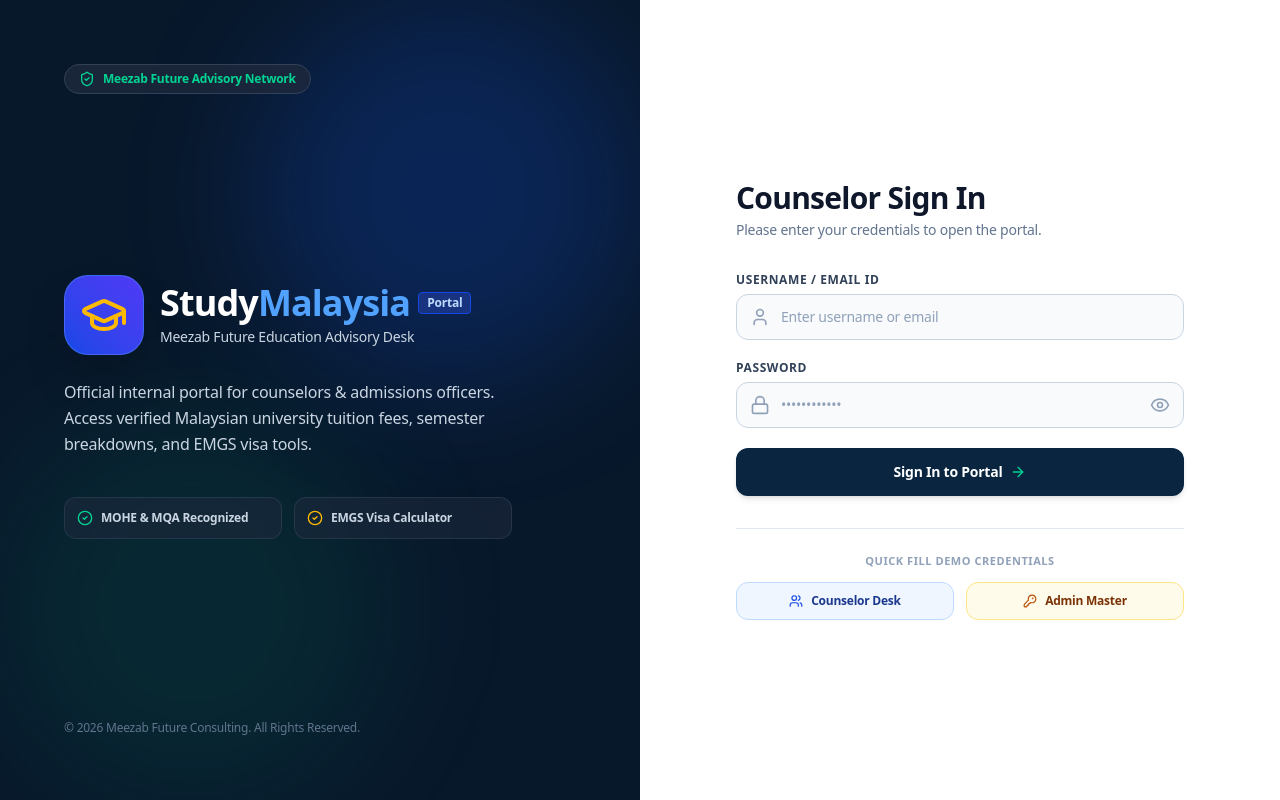
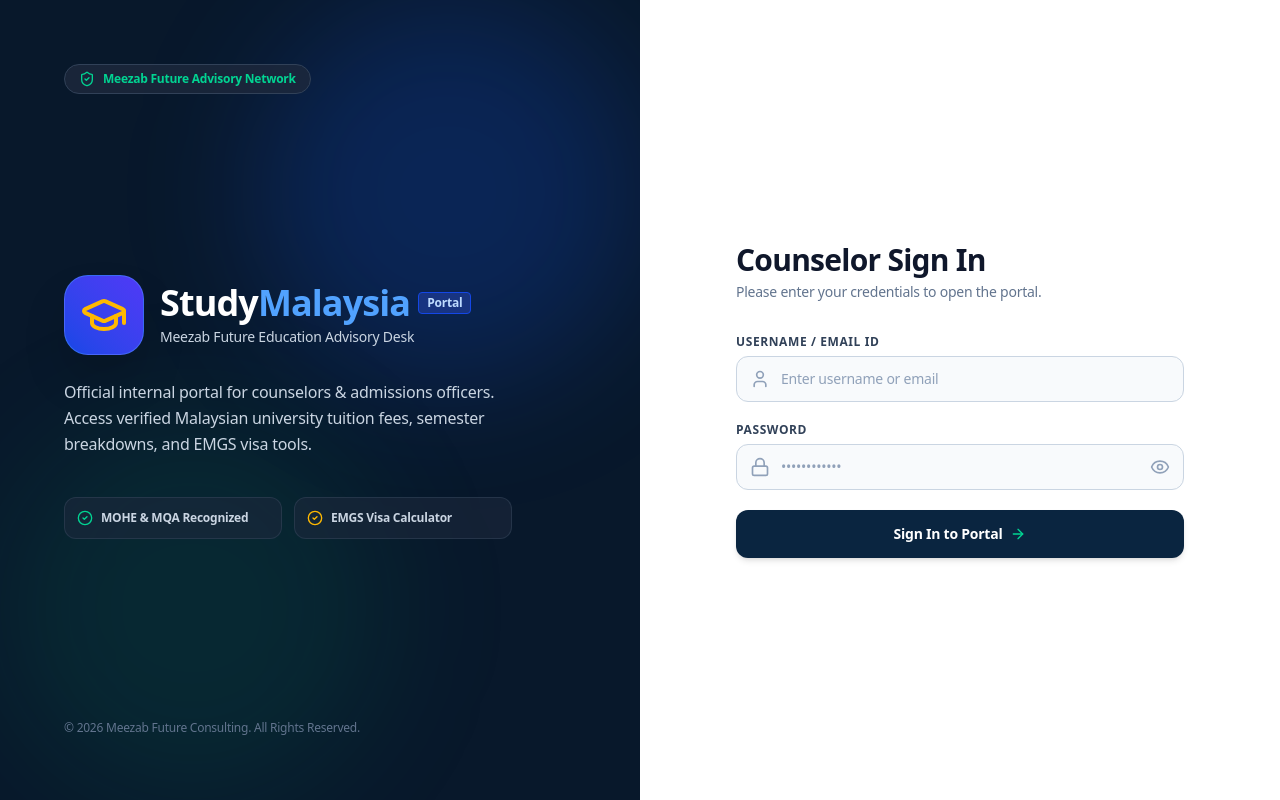
Before and after one commit to anasramzan0786-afk/studyinmalaysia, a Next.js app: page /login in a window 1280 px wide. Built offline with nearby package versions, Linux system fonts and the light colour scheme.

Commit message:
Remove demo credential buttons from login page; update to production auth

```diff
--- a/prisma/seed.ts
+++ b/prisma/seed.ts
@@ -30,8 +30,8 @@
   console.log('🧹 Existing data wiped cleanly.');
 
   // 1.5. Seed Default Users with bcrypt hashed passwords
-  const hashedAdminPassword = await bcrypt.hash('admin123', 10);
-  const hashedCounselorPassword = await bcrypt.hash('counselor123', 10);
+  const hashedAdminPassword = await bcrypt.hash('Meezab@456', 10);
+  const hashedCounselorPassword = await bcrypt.hash('Testcounselor@456', 10);
 
   await prisma.user.createMany({
     data: [
@@ -43,8 +43,8 @@
         active: true,
       },
       {
-        email: 'counselor@meezab.com',
-        name: 'Meezab Admissions Counselor',
+        email: 'testcounselor@meezab.com',
+        name: 'Test Admissions Counselor',
         password: hashedCounselorPassword,
         role: 'COUNSELOR',
         active: true,
--- a/src/app/login/page.tsx
+++ b/src/app/login/page.tsx
@@ -12,8 +12,6 @@
   AlertCircle,
   ArrowRight,
   Sparkles,
-  Users,
-  KeyRound,
   CheckCircle2
 } from 'lucide-react';
 
@@ -56,17 +54,7 @@
     }
   };
 
-  const fillCounselorPreset = () => {
-    setUsername('counselor');
-    setPassword('counselor123');
-    setError('');
-  };
-
-  const fillAdminPreset = () => {
-    setUsername('admin');
-    setPassword('admin123');
-    setError('');
-  };
+  // Presets removed — use your Supabase-registered credentials to log in
 
   return (
     <div className="min-h-screen w-full bg-slate-50 flex flex-col md:flex-row font-sans">
@@ -210,32 +198,6 @@
               )}
             </button>
           </form>
-
-          {/* Quick Demo Helper */}
-          <div className="pt-6 border-t border-slate-200">
-            <p className="text-[11px] font-bold uppercase tracking-wider text-slate-400 text-center mb-3">
-              Quick Fill Demo Credentials
-            </p>
-            <div className="grid grid-cols-2 gap-3">
-              <button
-                type="button"
-                onClick={fillCounselorPreset}
-                className="flex items-center justify-center gap-2 py-2.5 px-3 bg-blue-50 hover:bg-blue-100 border border-blue-200 rounded-xl text-xs font-semibold text-blue-900 transition-colors"
-              >
-                <Users className="w-3.5 h-3.5 text-blue-700" />
-                <span>Counselor Desk</span>
-              </button>
-
-              <button
-                type="button"
-                onClick={fillAdminPreset}
-                className="flex items-center justify-center gap-2 py-2.5 px-3 bg-amber-50 hover:bg-amber-100 border border-amber-200 rounded-xl text-xs font-semibold text-amber-900 transition-colors"
-              >
-                <KeyRound className="w-3.5 h-3.5 text-amber-700" />
-                <span>Admin Master</span>
-              </button>
-            </div>
-          </div>
         </div>
       </div>
     </div>
```
